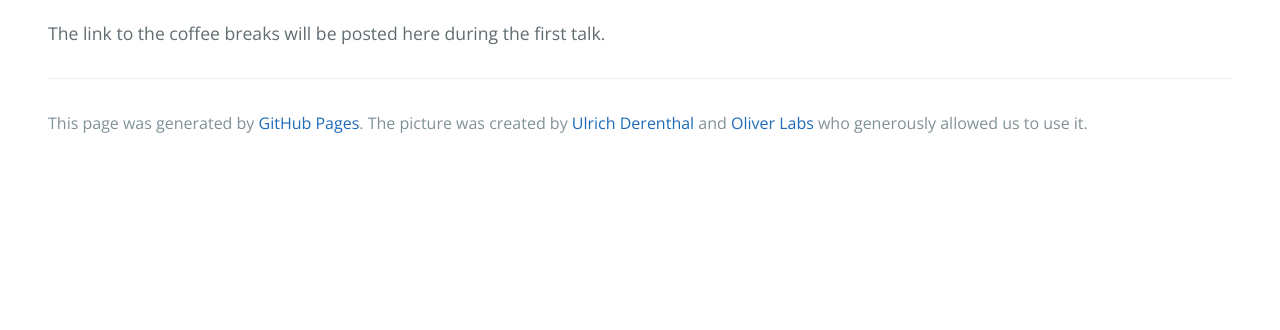
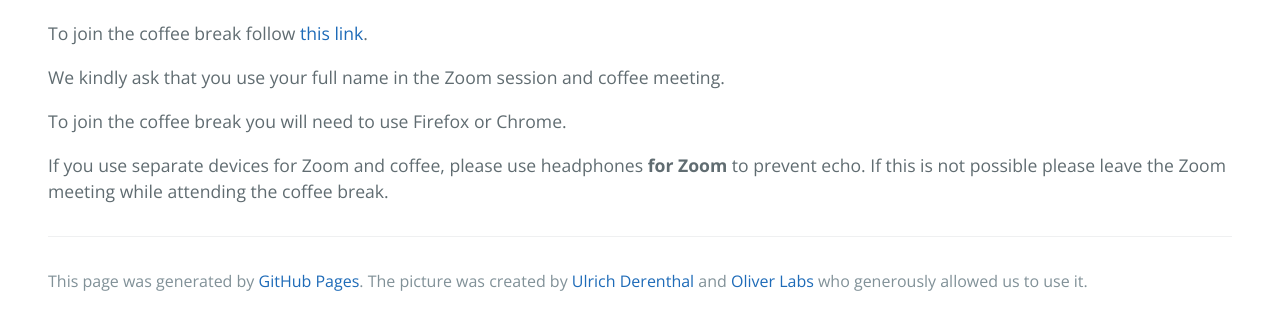
Before and after one commit to zoom-on-rational-points/zoom-on-rational-points.github.io, a Jekyll site: the page built from nap_pigeon_shelf_theorist.md, in a window 1280 px wide, cut to the strip 553-883 px from the top of the page. Built offline with Jekyll 4.4.1, drawn with Linux system fonts in a browser that asks for light colours.

Commit message:
Update nap_pigeon_shelf_theorist.md

```diff
--- a/nap_pigeon_shelf_theorist.md
+++ b/nap_pigeon_shelf_theorist.md
@@ -6,4 +6,10 @@
   <img width="200" height="200" style="transform: rotate(0.5turn);" src="https://upload.wikimedia.org/wikipedia/commons/1/18/Rational_points_of_bounded_height_outside_the_27_lines_on_Clebsch%27s_diagonal_cubic_surface.png">
 </p>
 
-The link to the coffee breaks will be posted here during the first talk.
+To join the coffee break follow <a href="https://gather.town/app/gydS2CrSzdjNziPC/ZORP">this link</a>.
+
+We kindly ask that you use your full name in the Zoom session and coffee meeting.
+
+To join the coffee break you will need to use Firefox or Chrome.
+
+If you use separate devices for Zoom and coffee, please use headphones **for Zoom** to prevent echo. If this is not possible please leave the Zoom meeting while attending the coffee break.
```
